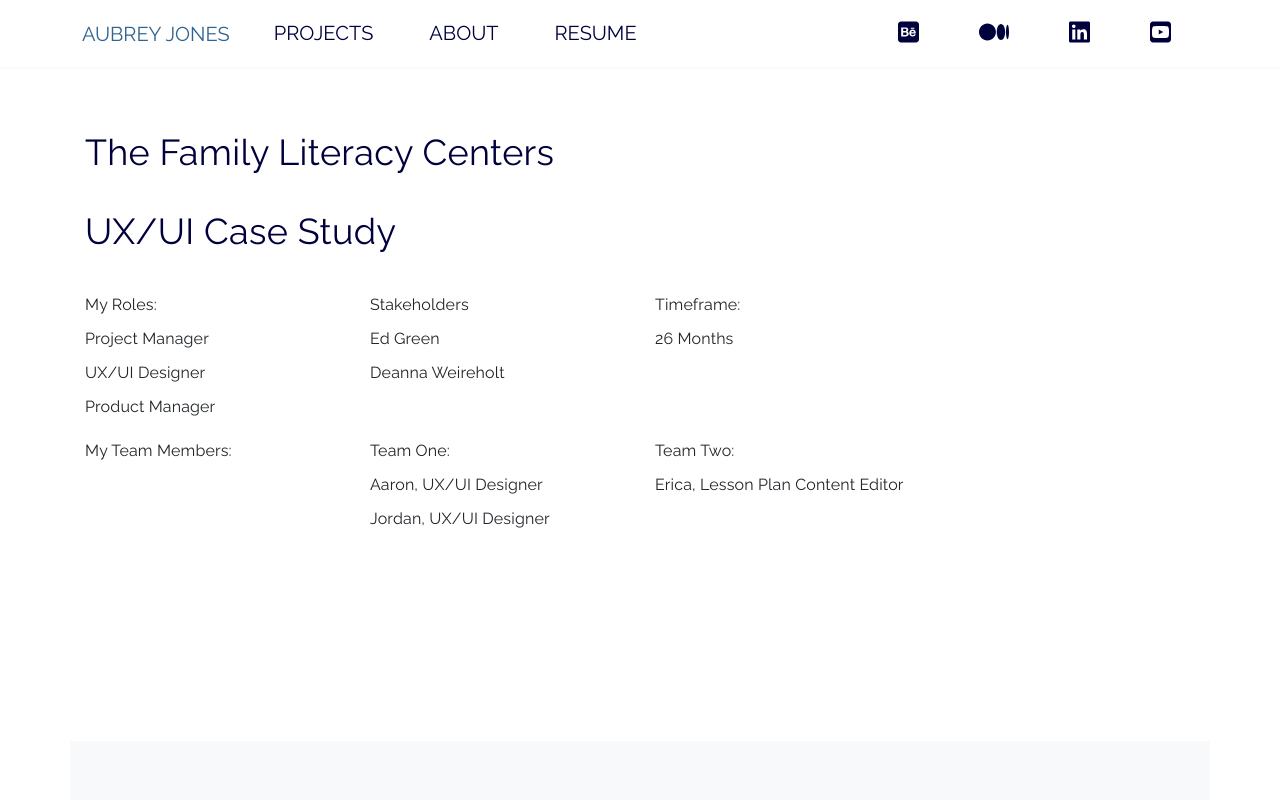
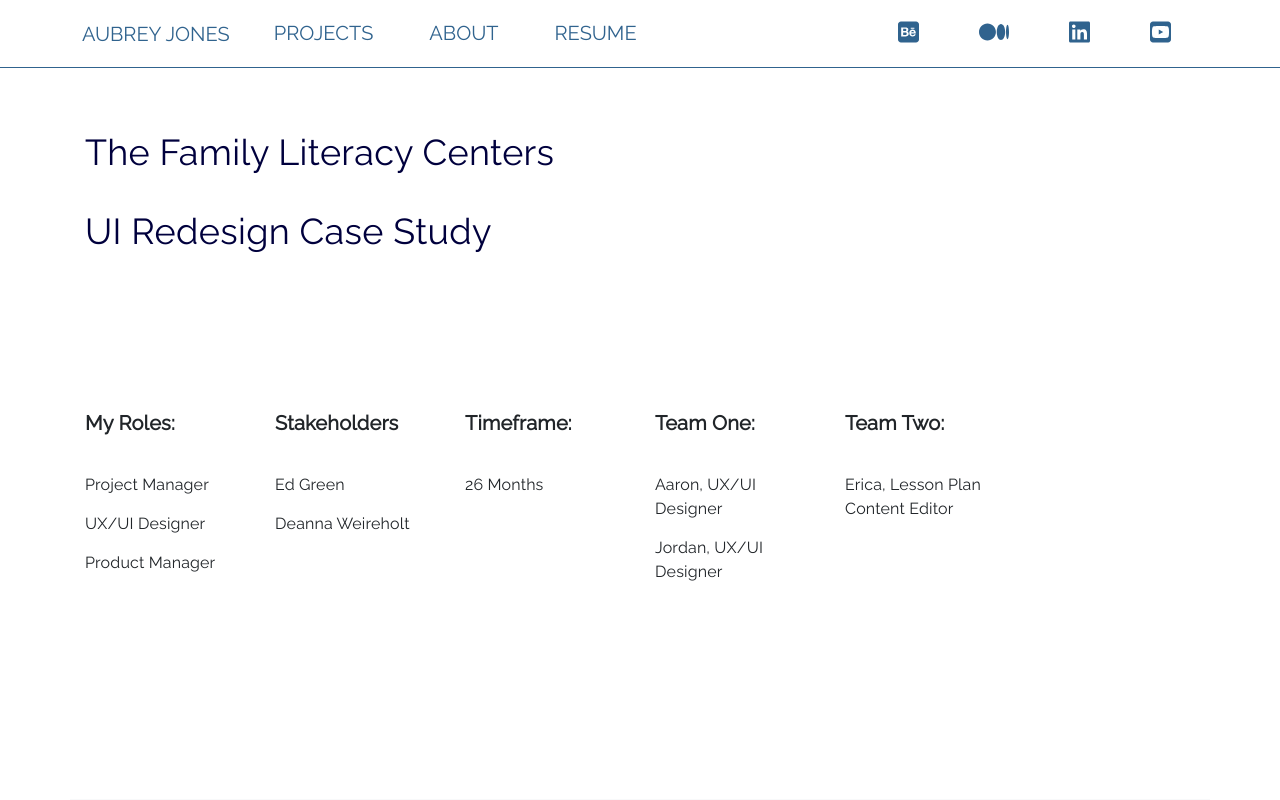
Before and after one commit to aubreyjonescreatives/ux-ui-portfolio, a React (Create React App) app: page /flcinc in a window 1280 px wide. Shown: the top 800 px of the page. Built offline with nearby package versions, Linux system fonts and the light colour scheme.

Commit message:
cleaned up flc layout

```diff
--- a/src/App.css
+++ b/src/App.css
@@ -1,3 +1,5 @@
+
+
 
 
 .cardStyles:hover {
--- a/src/Components/Footer.js
+++ b/src/Components/Footer.js
@@ -11,7 +11,7 @@ const footerStyles = {
   fontWeight: '300',
   color: '#00003D',
   backgroundColor: '#ffffff',
-  borderTop: '2px solid #F8F9FA'
+  borderTop: '.5px solid #30638E'
   //boxShadow: '0px 0px 1px #ccc',
   //marginTop: '100px'
 }
--- a/src/Pages/Landing.js
+++ b/src/Pages/Landing.js
@@ -2,6 +2,7 @@ import * as React from 'react';
 //import HeroImage from '../Images/landing/heroimage.png';
 import {Row, Col } from 'react-grid-system';
 import Container from '@mui/material/Container';
+// import Hero from '../Images/landing/heroimage.png';
 import Card from '@mui/material/Card';
 import CardMedia from '@mui/material/CardMedia';
 import CardContent from '@mui/material/CardContent';
@@ -16,23 +17,24 @@ import '../../src/Portfolio.css';
 
 
 
+// const heroStyles = {
+//   width: '100% !important',
+//   border: 'none',
+//   boxShadow: 'none',
+//   marginTop: '100px'
 
+//   }
 
 
 const introStyles = {
- // paddingTop: '100px',
-  paddingBottom: '150px',
-  width: '100%',
-  display: 'block',
-  backgroundColor: '#F8F9FA'
+  marginTop: '250px',
+  marginBottom: '50px',
 
 }
 
 const introContainer = {
-  paddingTop: '300px',
-  paddingBottom: '300px',
-  clear: 'both',
-
+  width: '100%',
+  paddingBottom: '100px'
 }
 
 const introText = {
@@ -43,12 +45,6 @@ const introText = {
   color: '#00003D',
 
 }
-
-
-
-
-
-
 
 
 const casestudyBox = {
@@ -160,6 +156,15 @@ return (
 
 <Typography sx={introText}>A strategic and creative storyteller.</Typography>
 
+
+{/* <Card sx={heroStyles} className="heroStyles">
+      <CardMedia
+        component="img"
+        alt="Family Literacy Centers Internship Case Study"
+        sx={cardStylesImage}
+        image={Hero}
+      />
+</Card> */}
 
 
 {/* <Typography sx={introText}>I am always ready for a challenge that helps customers have a better human-centered experience through collaboration, research, and visual design.</Typography> */}
--- a/src/Pages/Resume.js
+++ b/src/Pages/Resume.js
@@ -34,9 +34,9 @@ const boxStylesA = {
  }
 
     const headerStylesAFirst = {
-      textAlign: 'left',
+    textAlign: 'left',
     fontWeight: '300',
-    margin: '100px auto',
+    margin: '50px auto',
     fontSize: '36px',
     fontFamily: 'Raleway, sans-serif',
     color: '#00003D',
@@ -55,21 +55,21 @@ const cardStyles = {
 
   const paragraphB = {
     fontFamily: 'Raleway, sans-serif',
-    margin: '20px 0px'
+    margin: '20px 0px 75px 0px'
   }
 
 
 
 
 const resumelink = {
-  marginTop: '50px',
-  marginBottom: '150px',
+  display: 'block',
   fontFamily: 'Raleway, sans-serif',
   textDecoration: 'none',
-  backgroundColor: '#00003D',
-  padding: '10px',
+  backgroundColor: '#30638E',
+  borderRadius: '50px',
+  padding: '20px',
   color: 'white',
-  width: '100px',
+  width: '200px',
   textAlign: 'center',
   "&:hover": {
     color: 'white',
@@ -86,12 +86,15 @@ const Resume = () => {
   return (
     <>
     <Box sx={Everything}>
+
     <Box sx={boxStylesAFirst}>
      <Container>
      <Typography sx={headerStylesAFirst}>Resume</Typography>
 
  </Container>
 </Box>
+
+
  <Box sx={boxStylesA}>
     <Card sx={cardStyles}>
     <CardMedia
@@ -104,6 +107,9 @@ const Resume = () => {
 
     </Card>
 </Box>
+
+
+
 <Box sx={boxStylesALast}>
   <Container>
     <Typography sx={headerStylesAFirst}>Downloadable Resume</Typography>
@@ -116,6 +122,7 @@ const Resume = () => {
 
 
 
+
     </Box>
     </>
   )
--- a/src/Pages/flcincRedesign.js
+++ b/src/Pages/flcincRedesign.js
@@ -39,12 +39,24 @@ const headerStylesA = {
 
     const caseStudyInfo = {
       fontFamily: 'Raleway, sans-serif',
-      margin: '150px 0px'
+      margin: '150px 0px 50px 0px',
+      marginTop: '200px',
+      paddingTop: '100px'
+    }
+
+
+
+    const titleInfo = {
+      fontFamily: 'Raleway, sans-serif',
+      marginTop: '125px',
+      marginBottom: '35px',
+      fontWeight: '900',
+      fontSize: '20px'
     }
 
     const flcInfo = {
       fontFamily: 'Raleway, sans-serif',
-      margin: '10px 0px'
+      margin: '15px 0px'
     }
 
     const roleInfo = {
@@ -145,7 +157,7 @@ return (
 <Typography sx={headerStylesA} id="top">The Family Literacy Centers</Typography>
 
 
-       <Typography sx={headerStylesA} id="top">UX/UI Case Study</Typography>
+       <Typography sx={headerStylesA} id="top">UI Redesign Case Study</Typography>
 
        </Container>
 
@@ -153,8 +165,8 @@ return (
 
 <Row sx={roleInfo}>
 
-<Col sx={12} sm={6} md={4} xl={3}>
-<Typography sx={flcInfo}>
+<Col sx={12} sm={6} md={4} xl={2}>
+<Typography sx={titleInfo}>
   My Roles:
 </Typography >
 <Typography sx={flcInfo}>
@@ -169,8 +181,8 @@ return (
 
 </Col>
 
-<Col sx={12} sm={6} md={4} xl={3}>
-<Typography sx={flcInfo}>
+<Col sx={12} sm={6} md={4} xl={2}>
+<Typography sx={titleInfo}>
   Stakeholders
 </Typography>
 <Typography sx={flcInfo}>
@@ -183,8 +195,8 @@ return (
 
 </Col>
 
-<Col sx={12} sm={6} md={4} xl={3}>
-<Typography sx={flcInfo}>
+<Col sx={12} sm={6} md={4} xl={2}>
+<Typography sx={titleInfo}>
   Timeframe:
 </Typography>
 <Typography sx={flcInfo}>
@@ -194,16 +206,9 @@ return (
 
 </Col>
 
-</Row>
 
-<Row sx={roleInfo}>
-<Col sx={12} sm={6} md={4} xl={3}>
-<Typography sx={flcInfo}>
-  My Team Members:
-</Typography>
-</Col>
-<Col sx={12} sm={6} md={4} xl={3}>
-<Typography sx={flcInfo}>
+<Col sx={12} sm={6} md={4} xl={2}>
+<Typography sx={titleInfo}>
   Team One:
 </Typography>
 <Typography sx={flcInfo}>
@@ -213,8 +218,8 @@ return (
   Jordan, UX/UI Designer
 </Typography>
 </Col>
-<Col sx={12} sm={6} md={4} xl={3}>
-<Typography sx={flcInfo}>
+<Col sx={12} sm={6} md={4} xl={2}>
+<Typography sx={titleInfo}>
   Team Two:
 </Typography>
 <Typography sx={flcInfo}>
--- a/src/Portfolio.css
+++ b/src/Portfolio.css
@@ -65,9 +65,8 @@ p {
 
 
 .introStyles {
-    /* background-image: url("Images/landing/heroimage.png"); */
-    /* height: 600px; */
-    /* max-height: 600px; */
+     width: 100%;
+
 }
 
 
@@ -92,8 +91,7 @@ p {
 
 .navbar {
     background-color: white !important;
-    /* border-bottom: 1px solid #02075D;  */
-    border-bottom: 2px solid #F8F9FA;
+    border-bottom: .5px solid #30638E !important;
 }
 
 .navbar-collapse {
@@ -102,7 +100,7 @@ p {
 
  .navbar-nav a {
     font-family: 'Raleway';
-    color: #00003D !important;
+    color: #30638E !important;
     margin: 0px 20px !important;
     border-bottom: 1px solid transparent;
     padding: 10px;
@@ -111,12 +109,12 @@ p {
 }
 
 .navbar-nav a:hover {
-border-bottom: 1px solid #00003D;
+border-bottom: 1px solid #30638E;
 padding: 10px;
 }
 
 .navbar-nav a:active {
-    border-bottom: 1px solid #00003D;
+    border-bottom: 1px solid #30638E;
     padding: 10px;
     }
 
@@ -131,14 +129,14 @@ padding: 10px;
 
 .navLinkSocial svg {
     margin: 0px 20px !important;
-    color: #00003D !important;
+    color: #30638E !important;
     font-size: 24px;
     border-bottom: 1px solid transparent;
     padding: 10px;
 }
 
 .navLinkSocial svg:hover {
-    border-bottom: 1px solid #00003D;
+    border-bottom: 1px solid #30638E;
     padding: 10px;
 
 
```
Also changed, not shown: src/Images/landing/heroimage.png, src/Images/landing/heroimageold.png (added).
